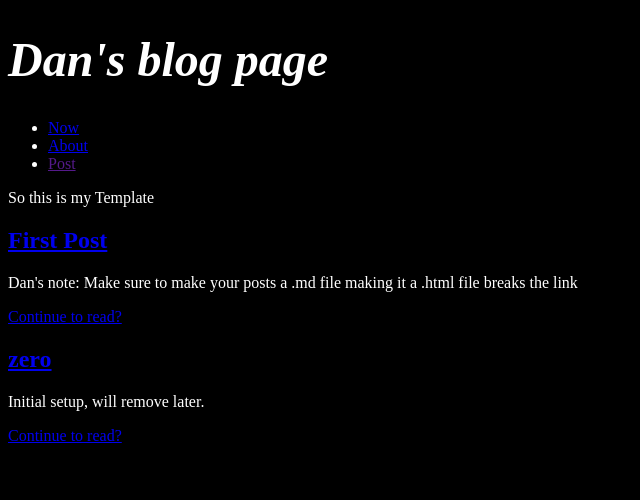
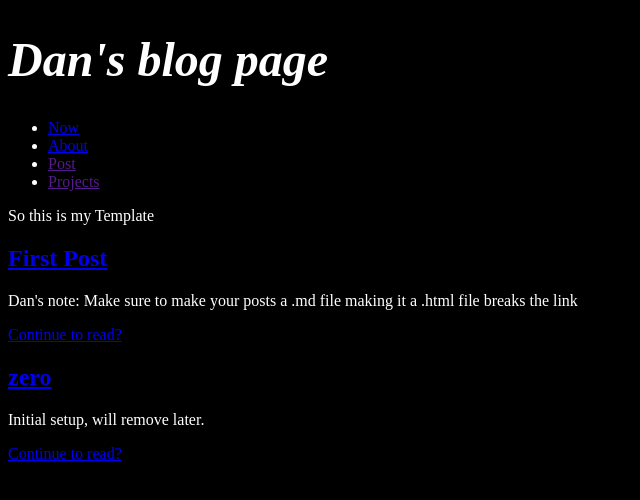
Before and after one commit to BurgerDan/burgerdan.github.io, a Jekyll site: the page built from index.html, in a window 1280 px wide. Shown: the top 500 px of the page, without its empty margins (0-640 px from the left). Built offline with Jekyll 4.4.1, drawn with Linux system fonts in a browser that asks for light colours.

Commit message:
Update main.html

```diff
--- a/_layouts/main.html
+++ b/_layouts/main.html
@@ -7,9 +7,10 @@
 	<body>
 		<h1>Dan's blog page</h1>
 		<ul>
-			<li> <a href="{{site.baseurl}}/now.html">Now</li>
+			<li><a href="{{site.baseurl}}/now.html">Now</li>
 			<li><a href="{{site.baseurl}}/about.html">About</li>
 			<li><a href="{{site.baseurl}}">Post</a></li>
+			<li><a href="{{site.baseurl}}">Projects</a></li>
 		</ul>
 		{{content}}
 	</body>
```
